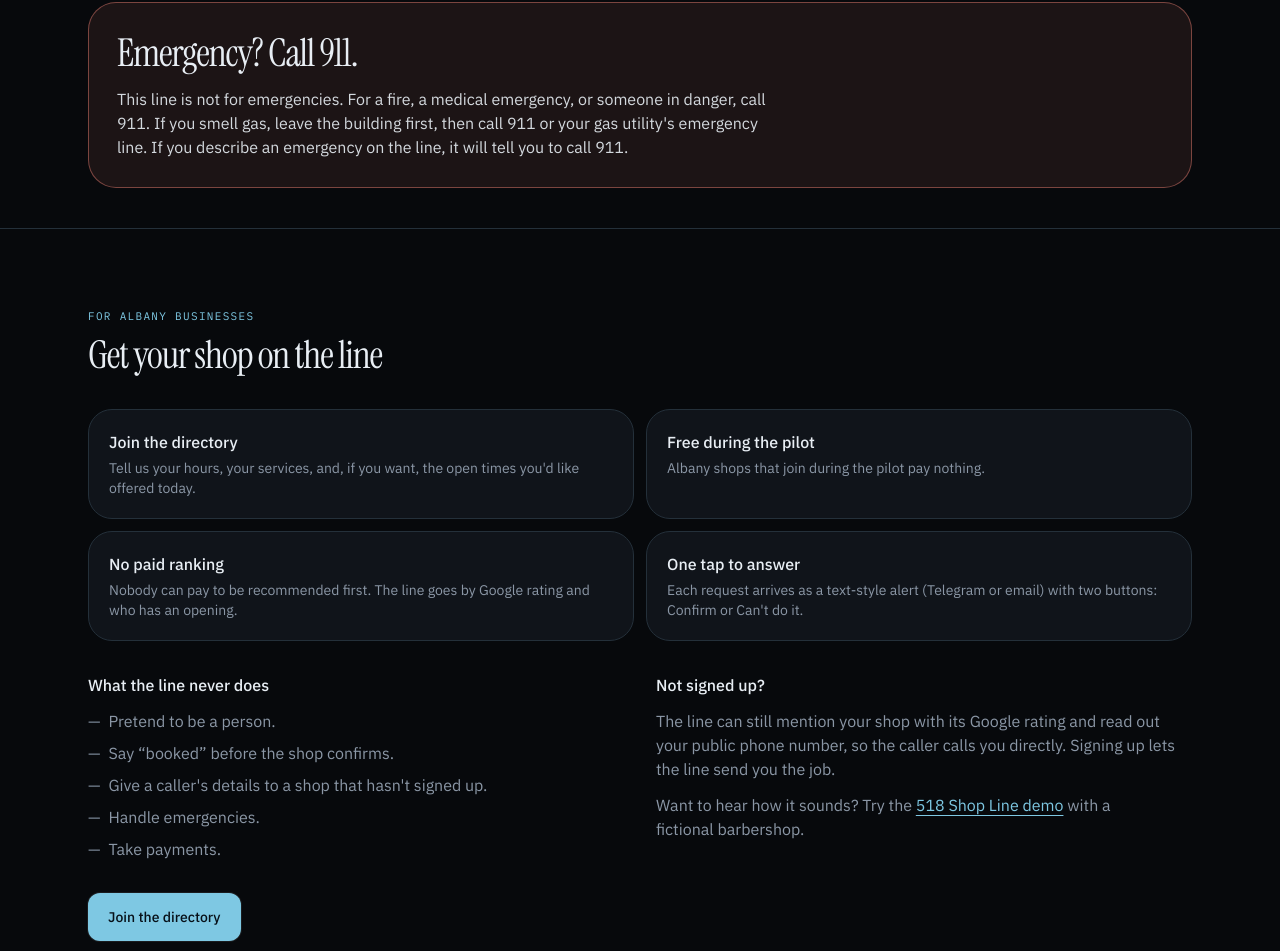
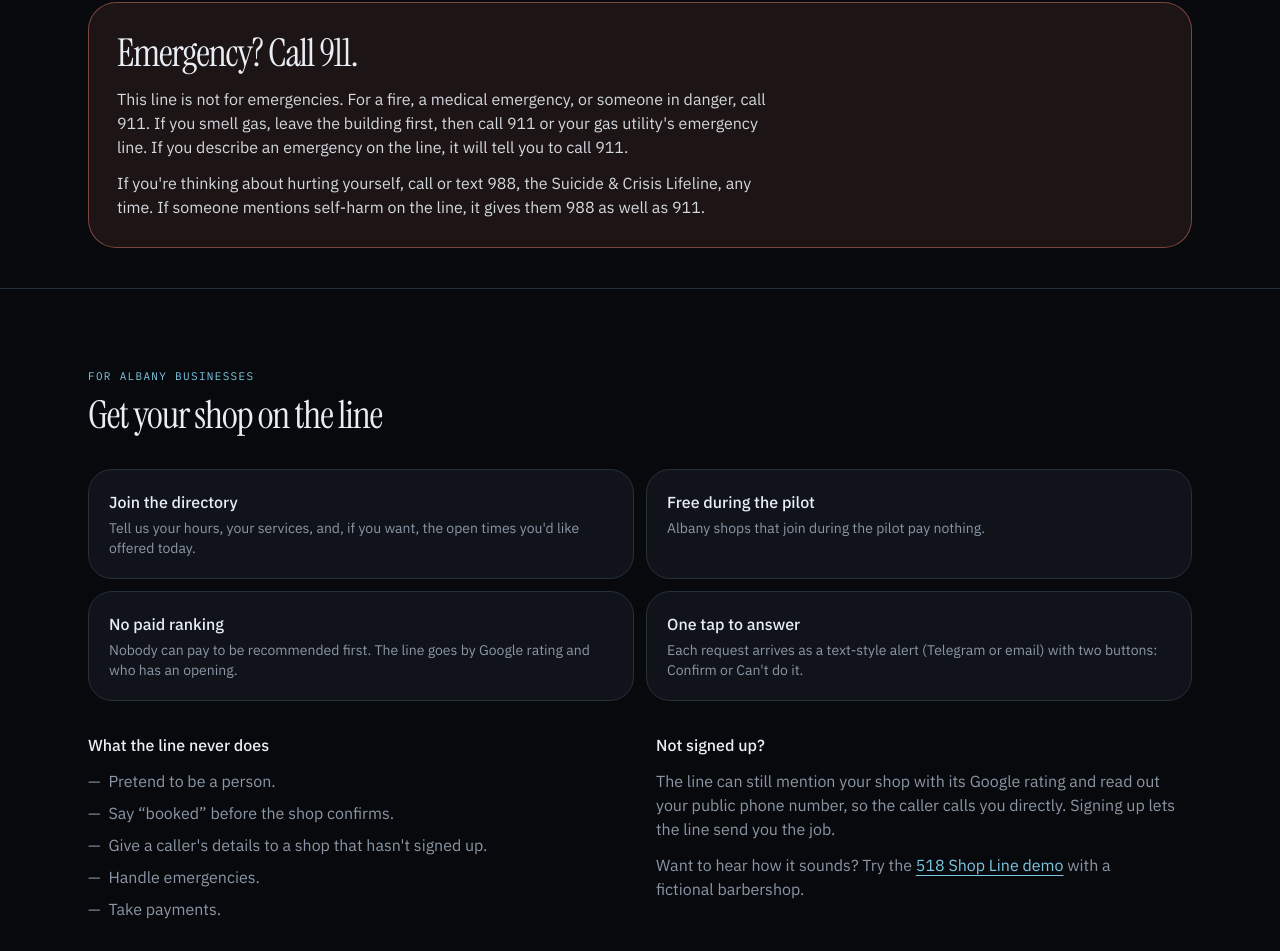
Before and after one commit to SoSo-Infinite/AlbanyAiGuy, a Next.js app: page /call in a window 1280 px wide. Shown: the part 1255-2206 px from the top of the page. Built offline with nearby package versions, Linux system fonts and the light colour scheme.

Commit message:
/call: give 988 (Suicide & Crisis Lifeline) alongside 911, matching the trunk line's current self-harm behavior (emergency panel, FAQ answer + FAQPage JSON-LD, llms.txt); still COMING_SOON, no tel: links

```diff
--- a/src/app/call/page.tsx
+++ b/src/app/call/page.tsx
@@ -235,6 +235,11 @@ export default function CallPage() {
               line. If you describe an emergency on the line, it will tell you
               to call 911.
             </p>
+            <p className="mt-3 max-w-2xl text-foreground/90">
+              If you&apos;re thinking about hurting yourself, call or text 988,
+              the Suicide &amp; Crisis Lifeline, any time. If someone mentions
+              self-harm on the line, it gives them 988 as well as 911.
+            </p>
           </div>
         </div>
       </section>
--- a/src/lib/call-content.ts
+++ b/src/lib/call-content.ts
@@ -103,7 +103,7 @@ export const CALL_FAQ = [
   },
   {
     q: "What about emergencies?",
-    a: "The line doesn't handle them. For a fire, a medical emergency, or a gas smell, leave if it's unsafe and call 911.",
+    a: "The line doesn't handle them. For a fire, a medical emergency, or a gas smell, leave if it's unsafe and call 911. For thoughts of self-harm, call or text 988, the Suicide & Crisis Lifeline.",
   },
 ] as const;
 
```
Also changed, not shown: public/llms.txt.
